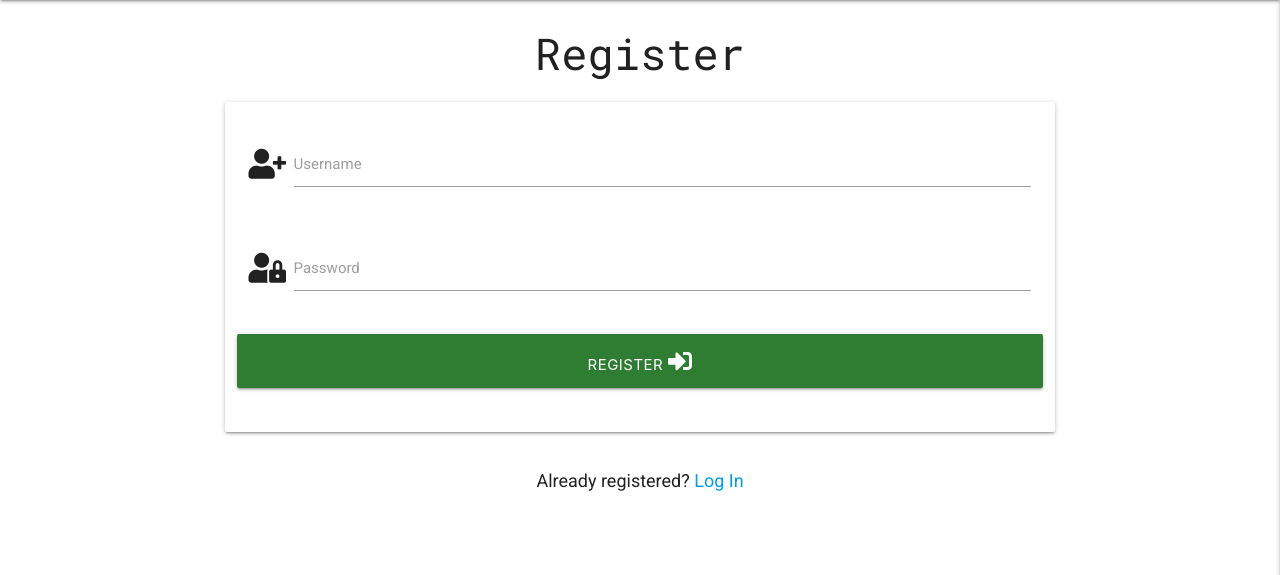
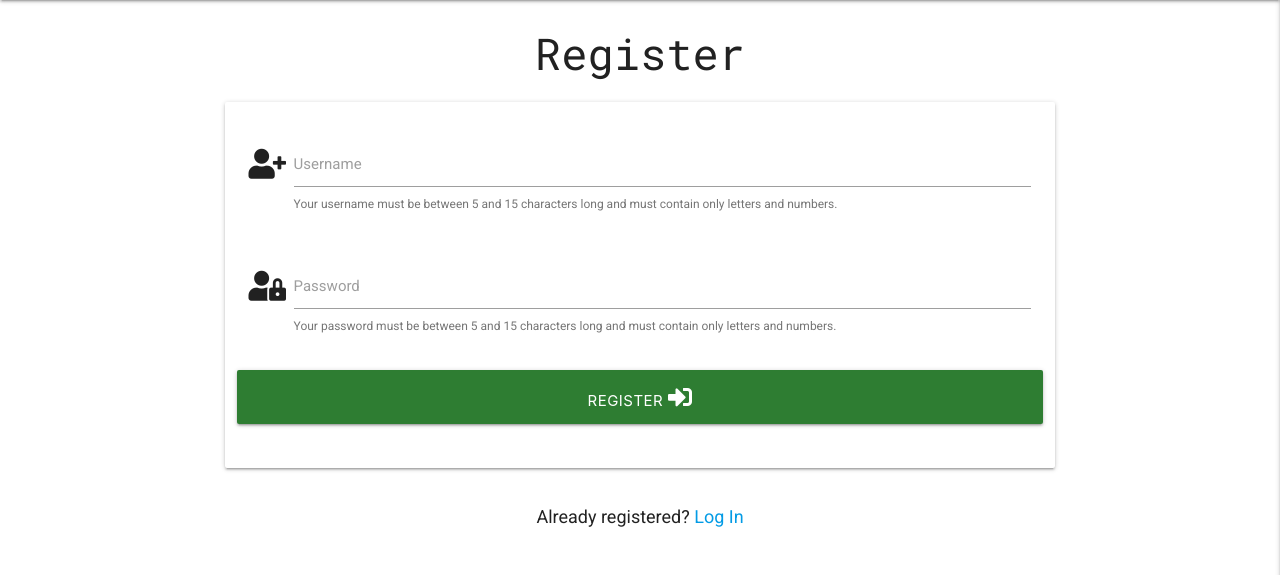
Before and after one commit to farrelleoin93/milestone-3-seed-shelf, a Flask app: page /register in a window 1280 px wide. Shown: the part 64-639 px from the top of the page. Run offline with Flask 2, Linux system fonts and the light colour scheme; some libraries are stand-ins or nearby versions.

Commit message:
add helper text to forms

```diff
--- a/templates/login.html
+++ b/templates/login.html
@@ -17,6 +17,7 @@
                         <input id="username" name="username" type="text" minlength="5"
                          maxlength="15" pattern="^[a-zA-Z0-9]{5,15}$" class="validate" required>
                         <label for="username">Username</label>
+                        <span class="helper-text" data-error="Your username must be between 5 and 15 characters long and must contain only letters and numbers." data-success="Looks great">Your username must be between 5 and 15 characters long and must contain only letters and numbers.</span>
                     </div>
                 </div>
                 <!-- Password -->
@@ -26,6 +27,7 @@
                         <input id="password" name="password" type="password" minlength="5"
                          maxlength="15" pattern="^[a-zA-Z0-9]{5,15}$" class="validate" required>
                         <label for="password">Password</label>
+                        <span class="helper-text" data-error="Your password must be between 5 and 15 characters long and must contain only letters and numbers." data-success="Looks great">Your password must be between 5 and 15 characters long and must contain only letters and numbers.</span>
                     </div>
                 </div>
                 <!-- Log In Button -->
--- a/templates/register.html
+++ b/templates/register.html
@@ -17,6 +17,7 @@
                         <input id="username" name="username" type="text" minlength="5"
                          maxlength="15" pattern="^[a-zA-Z0-9]{5,15}$" class="validate" required>
                         <label for="username">Username</label>
+                        <span class="helper-text" data-error="Your username must be between 5 and 15 characters long and must contain only letters and numbers." data-success="Looks great">Your username must be between 5 and 15 characters long and must contain only letters and numbers.</span>
                     </div>
                 </div>
                 <!-- Password -->
@@ -26,6 +27,7 @@
                         <input id="password" name="password" type="password" minlength="5"
                          maxlength="15" pattern="^[a-zA-Z0-9]{5,15}$" class="validate" required>
                         <label for="password">Password</label>
+                        <span class="helper-text" data-error="Your password must be between 5 and 15 characters long and must contain only letters and numbers." data-success="Looks great">Your password must be between 5 and 15 characters long and must contain only letters and numbers.</span>
                     </div>
                 </div>
                 <!-- Register Button -->
```
